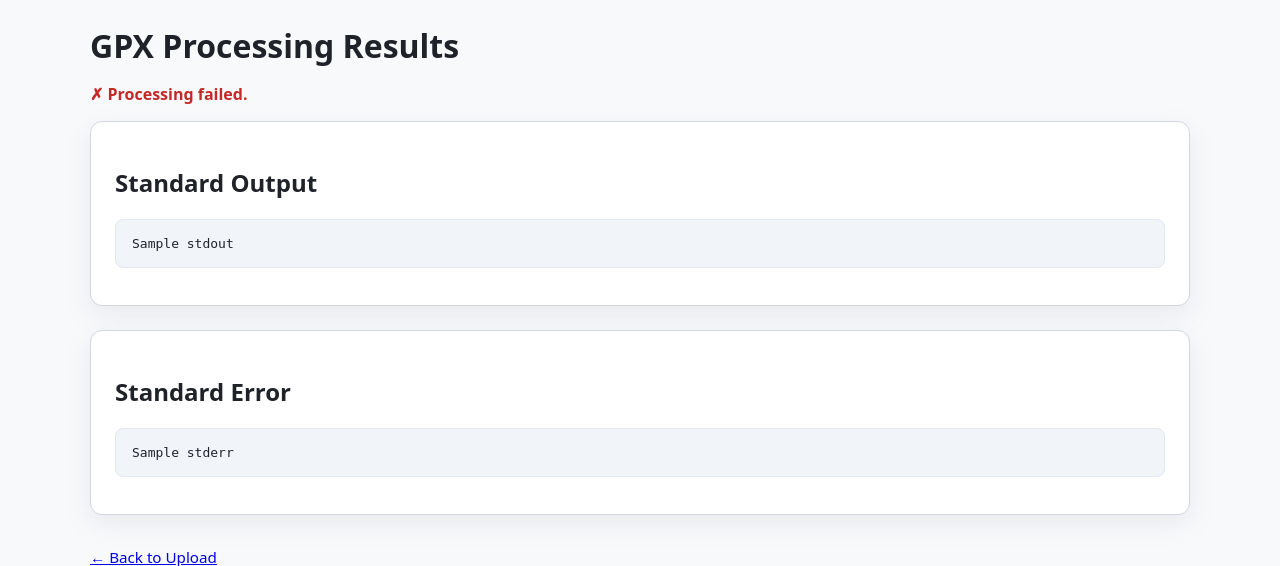
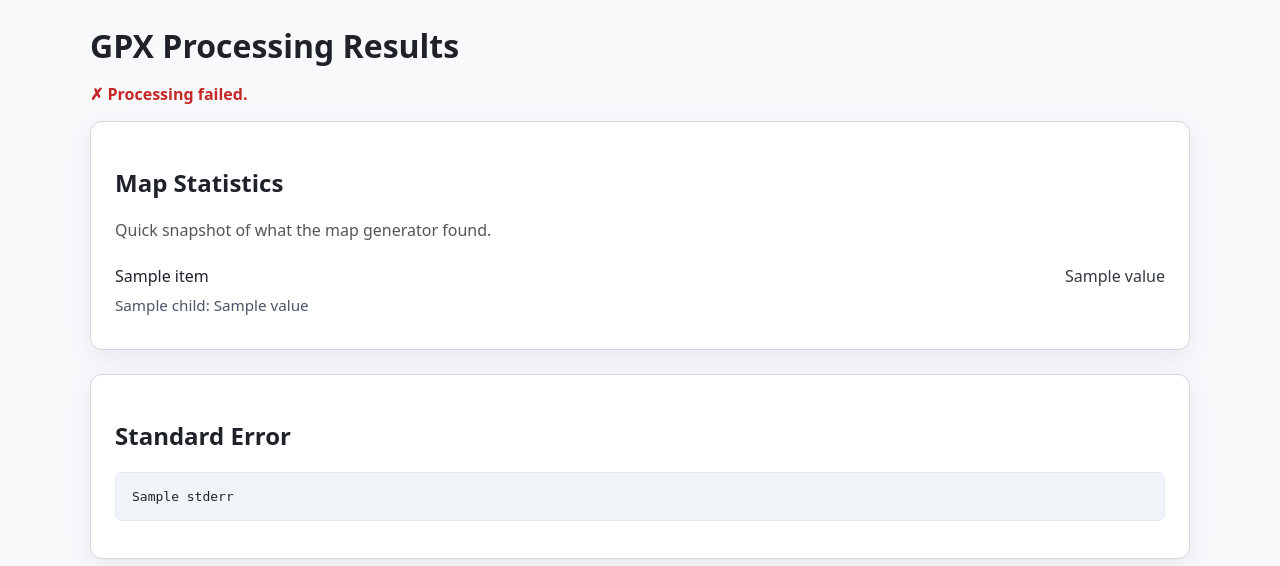
Before and after one commit to nscooling/gpx_parsing, a Flask app: template templates/result.html in a window 1280 px wide. Shown: the top 566 px of the page. Run offline with Flask 3, Linux system fonts and the light colour scheme; the template is opened without the code that fills it: most values are stand-ins (such as "Sample title", 1, 10 or a date in 2020); some libraries are stand-ins or nearby versions.

Commit message:
simplified results page

```diff
--- a/app.py
+++ b/app.py
@@ -66,6 +66,65 @@ def run_script(script: Path, args: list, cwd: Path):
         text=True
     )
     return proc.returncode, proc.stdout, proc.stderr
+
+
+def extract_map_stats(stdout: str):
+    """Pull the map statistics section from generator stdout."""
+    if not stdout:
+        return []
+
+    stats = []
+    in_section = False
+    current_parent = None
+
+    for raw_line in stdout.splitlines():
+        line = raw_line.rstrip()
+        stripped = line.strip()
+
+        if not in_section:
+            if stripped.lower().startswith("map statistics"):
+                in_section = True
+            continue
+
+        if not stripped:
+            if stats:
+                break
+            continue
+
+        if raw_line.startswith("  - "):
+            content = stripped[2:].strip() if stripped.startswith("- ") else stripped
+            if ":" in content:
+                label, value = [part.strip() for part in content.split(":", 1)]
+            else:
+                label, value = content, ""
+            if current_parent is not None:
+                current_parent.setdefault("children", []).append({
+                    "label": label,
+                    "value": value,
+                })
+            continue
+
+        if stripped.startswith("- "):
+            content = stripped[2:]
+            if ":" in content:
+                label, value = [part.strip() for part in content.split(":", 1)]
+            else:
+                label, value = content.strip(), ""
+            entry = {"label": label, "value": value, "children": []}
+            stats.append(entry)
+            current_parent = entry
+            continue
+
+        # Any other text ends the stats block once we've begun collecting
+        if stats:
+            break
+
+    # Drop empty children arrays for cleaner templates
+    for entry in stats:
+        if not entry.get("children"):
+            entry.pop("children", None)
+
+    return stats
 
 
 @app.route("/")
@@ -246,6 +305,7 @@ def process(job_id):
 
     map_stdout = ""
     map_stderr = ""
+    map_stats = []
     if success:
         vis_script = (BASE_DIR / "visualize_gpx_with_folium.py").resolve()
         fallback_script = (BASE_DIR / "generate_map.py").resolve()
@@ -258,11 +318,15 @@ def process(job_id):
                 [os.fspath(enriched_path), "-o", os.fspath(map_path)],
                 cwd=BASE_DIR,
             )
-            if rc_map != 0 or not map_path.exists():
+            if rc_map == 0 and map_path.exists():
+                map_stats = extract_map_stats(map_stdout)
+            else:
                 success = False
+                map_stats = []
         else:
             map_stderr = "No map generator script available."
             success = False
+            map_stats = []
 
     stdout_combined = "\n".join(filter(None, [out.strip(), map_stdout.strip()]))
     stderr_combined = "\n".join(filter(None, [err.strip(), map_stderr.strip()]))
@@ -286,7 +350,8 @@ def process(job_id):
         distance_step=distance_step,
         search_radius=search_radius,
         original_filename=filename,
-    no_cache=not use_cache,
+        no_cache=not use_cache,
+        map_stats=map_stats,
     )
 
 
--- a/templates/result.html
+++ b/templates/result.html
@@ -30,6 +30,13 @@
         }
         .button:hover { background: #1b5fd0; }
         .panel { background: white; padding: 1.5rem; border-radius: 12px; border: 1px solid #d0d7de; box-shadow: 0 8px 24px rgba(140,149,159,0.15); margin-bottom: 1.5rem; }
+        .stats-list { list-style: none; margin: 0; padding: 0; }
+        .stats-list > li { padding: 0.5rem 0; border-bottom: 1px solid #e2e8f0; }
+        .stats-list > li:last-child { border-bottom: none; }
+        .stat-row { display: flex; align-items: center; justify-content: space-between; gap: 1rem; font-weight: 500; color: #1f2329; }
+        .stat-value { color: #343a40; font-variant-numeric: tabular-nums; }
+        .stats-sublist { list-style: none; margin: 0.35rem 0 0 0; padding: 0; color: #4a5568; font-size: 0.95rem; }
+        .stats-sublist li { padding: 0.15rem 0; }
         footer { margin-top: 2rem; font-size: 0.95rem; }
     </style>
 </head>
@@ -66,10 +73,31 @@
         </div>
         {% endif %}
 
+        {% if map_stats %}
         <div class="panel">
-            <h2>Standard Output</h2>
-            <pre>{{ stdout or "(no output)" }}</pre>
+            <h2>Map Statistics</h2>
+            <p style="color:#555;">Quick snapshot of what the map generator found.</p>
+            <ul class="stats-list">
+                {% for item in map_stats %}
+                <li>
+                    <div class="stat-row">
+                        <span class="stat-label">{{ item.label }}</span>
+                        {% if item.value %}
+                        <span class="stat-value">{{ item.value }}</span>
+                        {% endif %}
+                    </div>
+                    {% if item.children %}
+                    <ul class="stats-sublist">
+                        {% for child in item.children %}
+                        <li>{{ child.label }}{% if child.value %}: {{ child.value }}{% endif %}</li>
+                        {% endfor %}
+                    </ul>
+                    {% endif %}
+                </li>
+                {% endfor %}
+            </ul>
         </div>
+        {% endif %}
 
         <div class="panel">
             <h2>Standard Error</h2>
```
